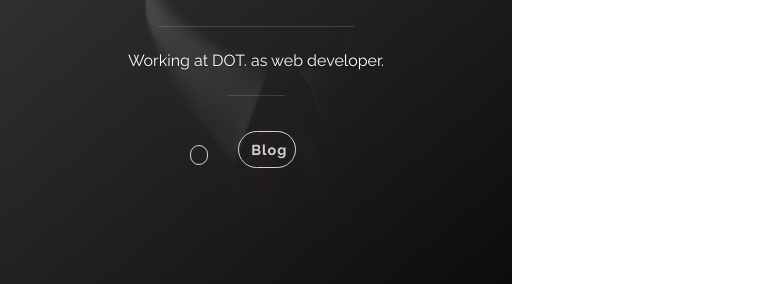
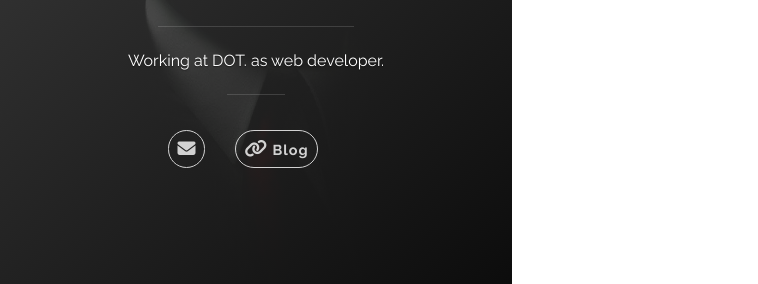
Before and after one commit to iamreeyo/dot, a Jekyll site: the page built from index.html, in a window 1280 px wide. Shown: the part 447-731 px from the top of the page, without its empty margins (0-758 px from the left). Built offline with Jekyll 4.4.1, drawn with Linux system fonts in a browser that asks for light colours; nearby versions of some CDN libraries.

Commit message:
Update _config.yml

```diff
--- a/_config.yml
+++ b/_config.yml
@@ -6,7 +6,7 @@ baseurl: ''
 profilepic: '/images/logo.png'
 bkimage: '/images/bk1.jpg'
 google_analytics: UA-XXXXXX-X
-font_awesome: 'XXXXXXXXXX.js'
+font_awesome: '53d7a3a62b.js'
 
 author:
   name: 'DOT.'
```
